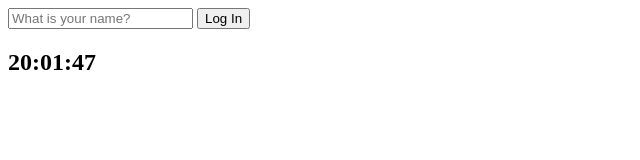
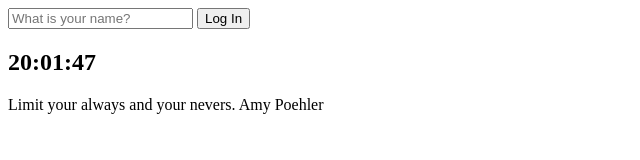
Before and after one commit to Joon-na-Seriously/ohjeeyoung-vanillaJS-chrome-app, a plain HTML site: page index.html in a window 1280 px wide. Shown: the whole page, without its empty margins (0-640 px from the left). Drawn offline with Linux system fonts and the light colour scheme.

Commit message:
feat:add quotes

```diff
--- a/index.html
+++ b/index.html
@@ -18,8 +18,13 @@
         <input type="submit" value="Log In" />
     </form>
     <h2 id="clock">00:00:00</h2>
-    <h1 id="greeting" class="hidden"></h1>
+    <h1 class="hidden" id="greeting"></h1>
+    <div id="quote">
+        <span></span>
+        <span></span>
+    </div>
     <script src="js/greetings.js"></script>
     <script src="js/clock.js"></script>
+    <script src="js/quotes.js"></script>
 </body>
 </html>
--- /dev/null
+++ b/js/quotes.js
@@ -0,0 +1,50 @@
+const quotes = [
+    {
+        quote: "Act as if what you do makes a difference. It does.",
+        author: "William James",
+    },
+    {
+        quote: "Success is not final, failure is not fatal: it is the courage to continue that counts.",
+        author: "Winston Churchill",
+    },
+    {
+        quote: "Never bend your head. Always hold it high. Look the world straight in the eye.",
+        author: "Helen Keller",
+    },
+    {
+        quote: "What you get by achieving your goals is not as important as what you become by achieving your goals.",
+        author: "Zig Ziglar",
+    },
+    {
+        quote: "When you have a dream, you've got to grab it and never let go.",
+        author: "Carol Burnett",
+    },
+    {
+        quote: "I can't change the direction of the wind, but I can adjust my sails to always reach my destination.",
+        author: "Jimmy Dean",
+    },
+    {
+        quote: "No matter what you're going through, there's a light at the end of the tunnel.",
+        author: "Demi Lovato",
+    },
+    {
+        quote: "It is our attitude at the beginning of a difficult task which, more than anything else, will affect its successful outcome.",
+        author: "William James",
+    },
+    {
+        quote: "Life is like riding a bicycle. To keep your balance, you must keep moving.",
+        author: "Albert Einstein",
+    },
+    {
+        quote: "Limit your always and your nevers.",
+        author: "Amy Poehler",
+    },
+];
+
+const quote = document.querySelector("#quote span:first-child");
+const author = document.querySelector("#quote span:last-child");
+
+const todaysQuote = quotes[Math.floor(Math.random() * quotes.length)];
+
+quote.innerText = todaysQuote.quote;
+author.innerText = todaysQuote.author;
```
